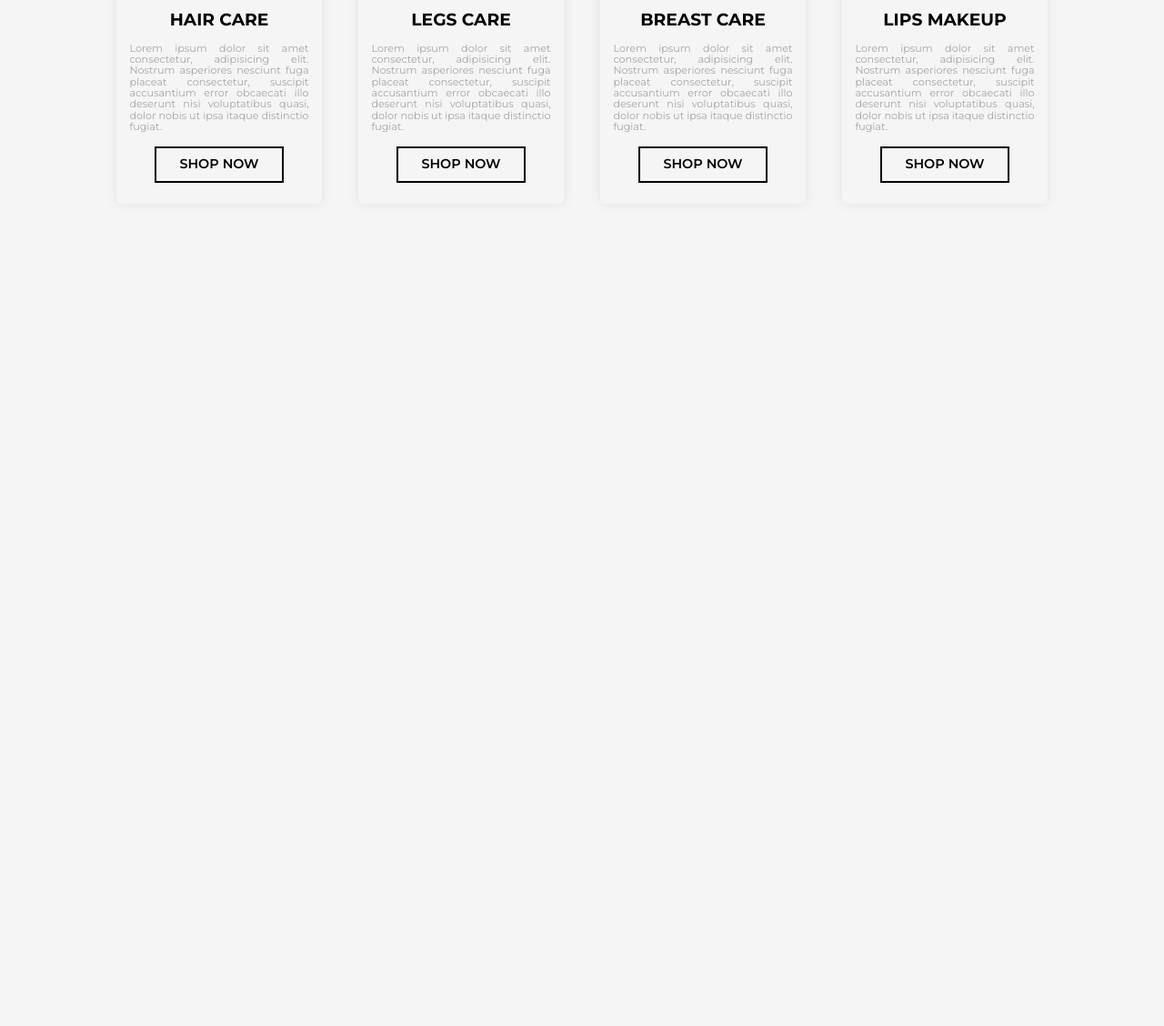
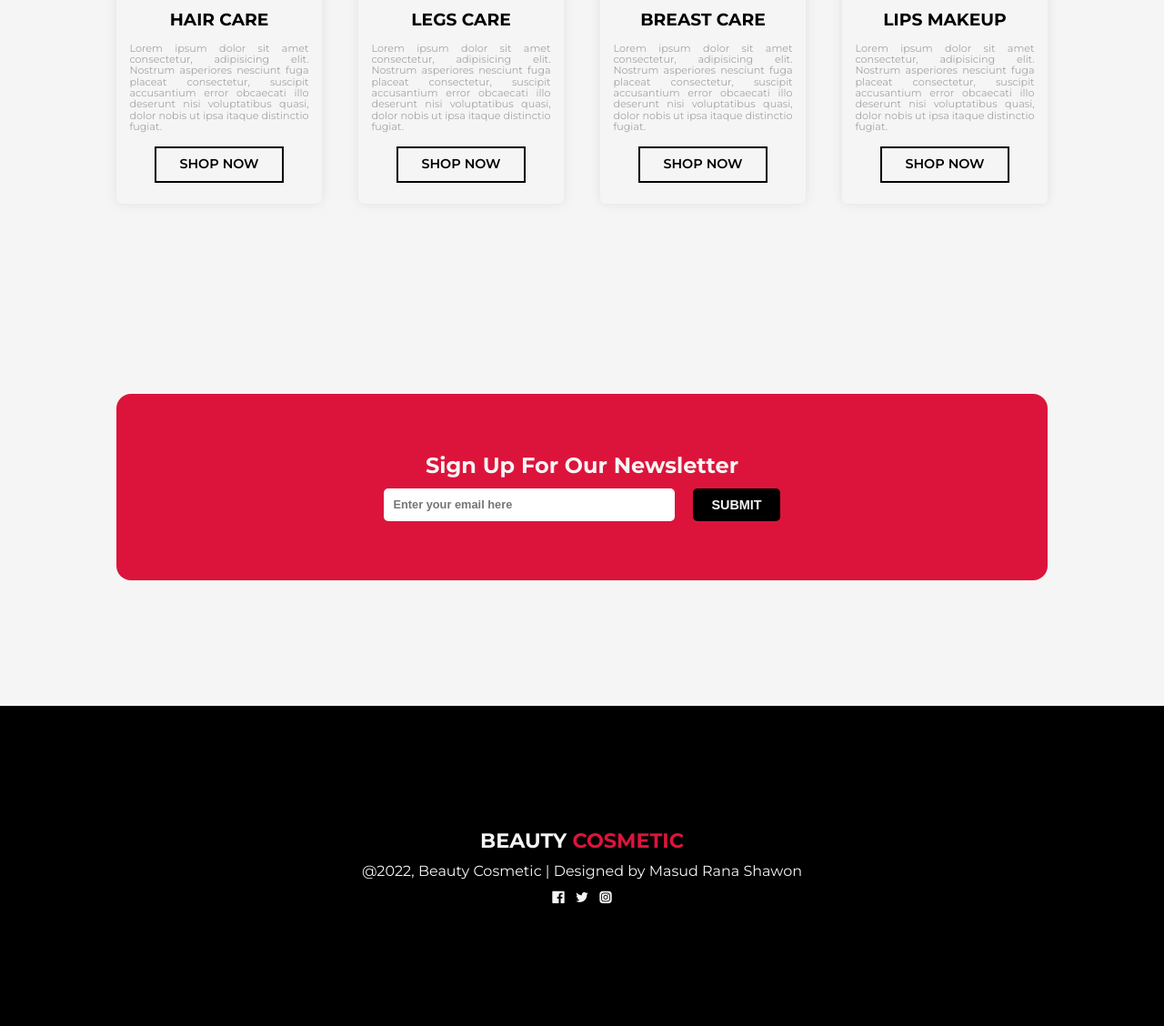
Before and after one commit to masudranashawon/beauty-cosmetic, a plain HTML site: page index.html in a window 1280 px wide. Shown: the part 2446-3574 px from the top of the page at 91% size. Before the commit the page ends 2742 px from the top, so only its background shows below. Drawn offline with nearby package versions, Linux system fonts and the light colour scheme.

Commit message:
Footer Added

```diff
--- a/index.html
+++ b/index.html
@@ -325,6 +325,47 @@
 				</div>
 			</section>
 			<!--======================= BROWSE ITEMS ENDED ======================-->
+
+			<!--======================= NEWSLETTER STARS ======================-->
+			<section class="newsletter">
+				<div class="container newsletter-container">
+					<h2>Sign Up For Our Newsletter</h2>
+					<form class="form-sec" action="#" method="post">
+						<input
+							type="email"
+							name="email"
+							id="email"
+							placeholder="Enter your email here"
+							required
+						/>
+						<input type="submit" name="submit" id="submit" />
+					</form>
+				</div>
+			</section>
+			<!--======================= NEWSLETTER ENDED ======================-->
 		</main>
+		<footer>
+			<div class="footer-container">
+				<div class="foot-logo">
+					<h2>
+						<a href="#">Beauty <span>Cosmetic</span></a>
+					</h2>
+				</div>
+				<p>
+					@2022, Beauty Cosmetic | Designed by
+					<a
+						href="https://facebook.com/masudranashawon786"
+						target="_blank"
+					>
+						Masud Rana Shawon</a
+					>
+				</p>
+				<div class="social">
+					<a href="#"><i class="uil uil-facebook"></i></a>
+					<a href="#"><i class="uil uil-twitter"></i></a>
+					<a href="#"><i class="uil uil-instagram-alt"></i></a>
+				</div>
+			</div>
+		</footer>
 	</body>
 </html>
--- a/style.css
+++ b/style.css
@@ -99,26 +99,31 @@ nav .nav-container {
 	text-transform: uppercase;
 }
 
-.nav-logo h2 {
+.nav-logo h2,
+.foot-logo h2 {
 	transition: var(--transition);
 	line-height: 0.8;
 	font-size: 2.5rem;
 }
 
-.nav-logo h2 a {
+.nav-logo h2 a,
+.foot-logo h2 a {
 	color: var(--color-white);
 	font-size: 1.4rem;
 }
 
-.nav-logo:hover a {
+.nav-logo:hover a,
+.foot-logo:hover a {
 	color: var(--color-primary);
 }
 
-.nav-logo h2 a span {
+.nav-logo h2 a span,
+.foot-logo h2 a span {
 	color: var(--color-primary);
 }
 
-.nav-logo:hover a span {
+.nav-logo:hover a span,
+.foot-logo:hover a span {
 	color: var(--color-white);
 }
 
@@ -368,3 +373,103 @@ header {
 	border: 5px solid var(--color-gray);
 }
 /* ================== BROWSE ITEMS ENDED ================== */
+
+/* ================== NEWSLETTER STARS ================== */
+.newsletter {
+	height: 30rem;
+	width: 100vw;
+	display: flex;
+}
+
+.newsletter-container {
+	background: var(--color-primary);
+	padding: 4.1rem 0;
+	border-radius: 1rem;
+}
+.newsletter h2 {
+	font-size: 1.5rem;
+	color: var(--color-white);
+	text-align: center;
+}
+
+.newsletter .form-sec {
+	display: flex;
+	flex-wrap: wrap;
+	justify-content: center;
+	margin-top: 10px;
+}
+
+.newsletter .form-sec input[type='email'] {
+	padding: 10px;
+	font-size: 0.8rem;
+	font-weight: 600;
+	width: 20rem;
+	margin-right: 20px;
+	border-radius: 5px;
+	transition: var(--transition);
+}
+
+.newsletter .form-sec input[type='email']:focus {
+	border: 2px solid var(--color-primary-variant);
+}
+
+.newsletter .form-sec input[type='submit'] {
+	padding: 10px 20px;
+	font-size: 0.9rem;
+	font-weight: 700;
+	border-radius: 5px;
+	text-transform: uppercase;
+	color: var(--color-white);
+	background-color: var(--color-primary-variant);
+	transition: var(--transition);
+	cursor: pointer;
+}
+
+.newsletter .form-sec input[type='submit']:hover {
+	color: var(--color-primary-variant);
+	background-color: var(--color-light);
+}
+
+/* ================== NEWSLETTER ENDED ================== */
+
+/* ================== FOOTER STARTS ================== */
+footer {
+	height: 22rem;
+	width: 100vw;
+	display: flex;
+	background-color: var(--color-primary-variant);
+	place-content: center;
+	place-items: center;
+}
+
+footer .foot-logo {
+	font-size: 1.4rem;
+	text-transform: uppercase;
+	text-align: center;
+	margin-bottom: 10px;
+}
+
+footer p {
+	color: var(--color-white);
+}
+
+footer a {
+	color: var(--color-white);
+}
+
+footer .social {
+	display: flex;
+	place-content: center;
+}
+
+footer .social a {
+	margin: 0 5px;
+	color: var(--color-white);
+}
+
+footer .social a:hover {
+	margin: 0 5px;
+	color: var(--color-primary);
+}
+
+/* ================== FOOTER ENDED ================== */
```
